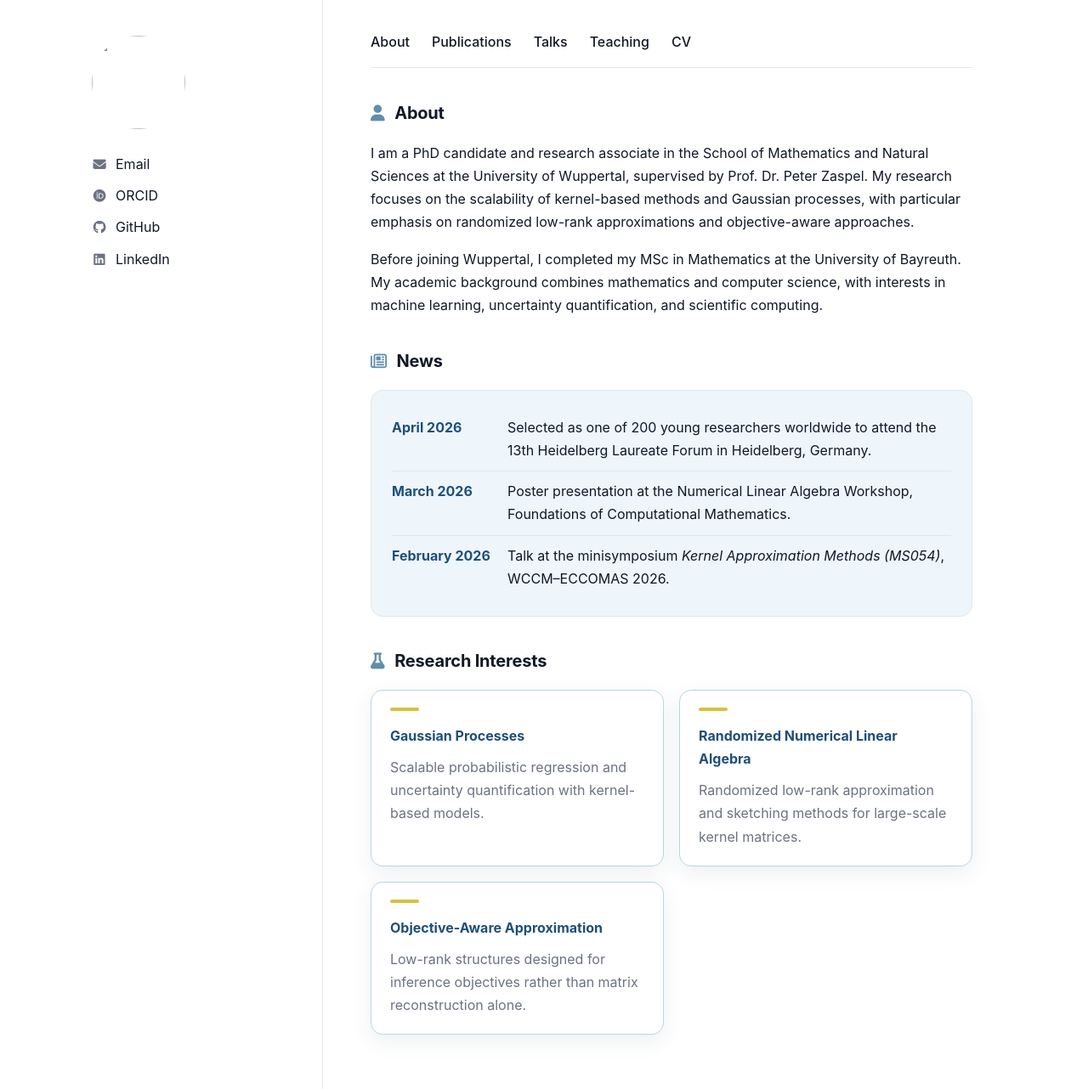
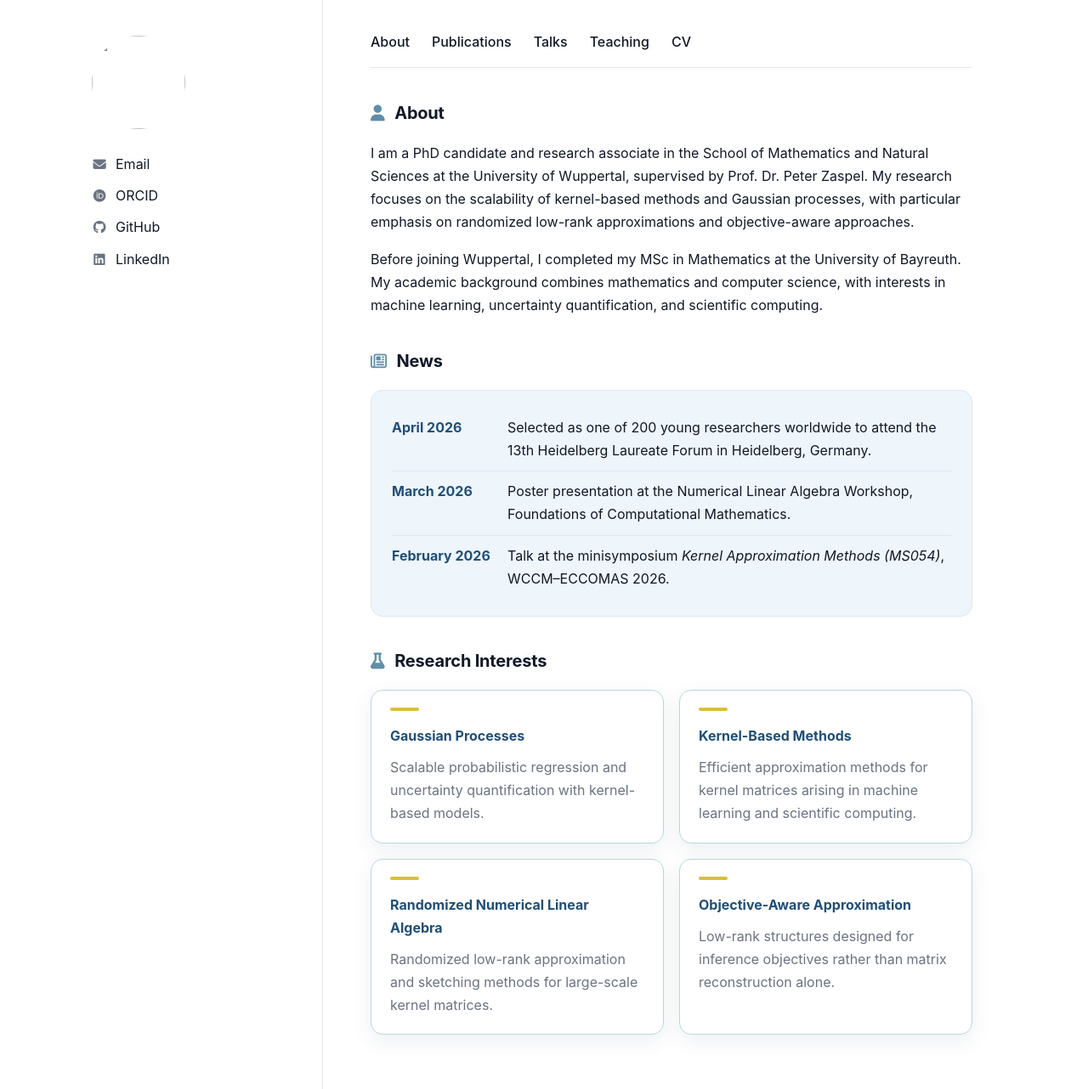
Before and after one commit to LouiseSchaub/louiseschaub.github.io, a Jekyll site: the page built from index.md, in a window 1280 px wide. Shown: the whole page at 85% size. Built offline with Jekyll 4.4.1, drawn with Linux system fonts in a browser that asks for light colours.

Commit message:
Update index.md

```diff
--- a/index.md
+++ b/index.md
@@ -41,6 +41,11 @@ Before joining Wuppertal, I completed my MSc in Mathematics at the University of
 </div>
 
 <div class="research-card">
+<h3>Kernel-Based Methods</h3>
+<p>Efficient approximation methods for kernel matrices arising in machine learning and scientific computing.</p>
+</div>
+
+<div class="research-card">
 <h3>Randomized Numerical Linear Algebra</h3>
 <p>Randomized low-rank approximation and sketching methods for large-scale kernel matrices.</p>
 </div>
```
